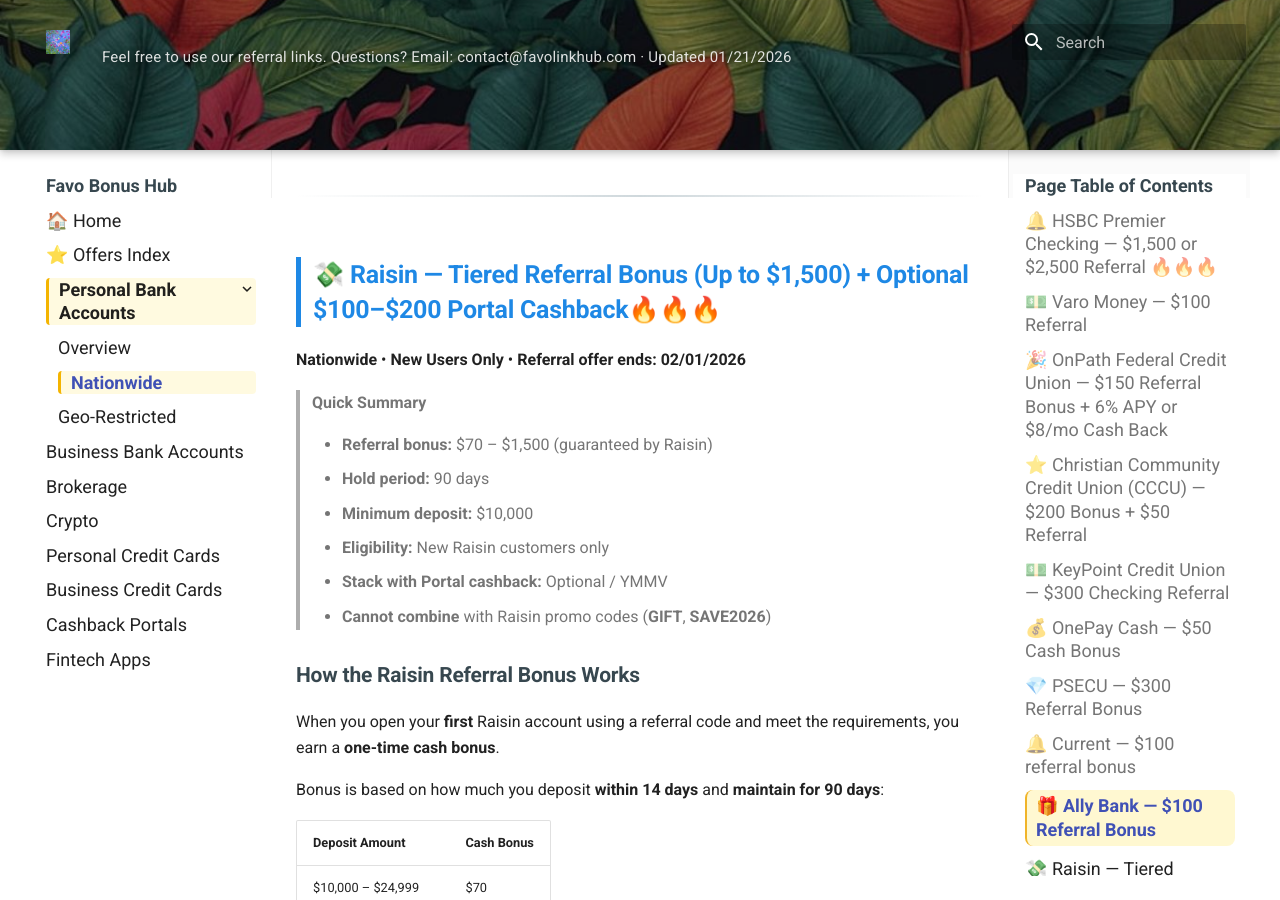
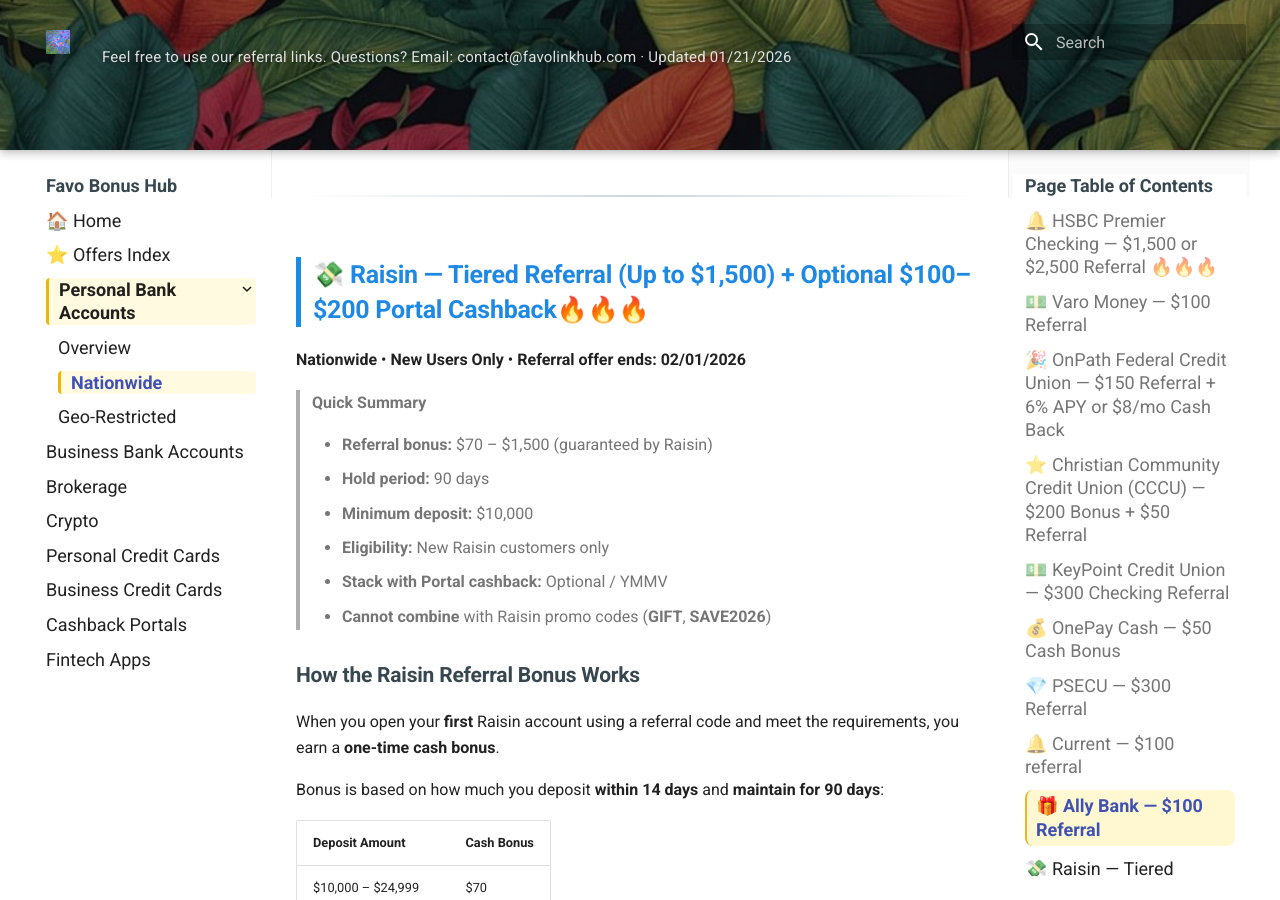
Before and after one commit to whispersofzephyr/favolinkhub-site, an MkDocs documentation site: the page built from docs/personal-bank-nationwide.md, in a window 1280 px wide and 900 px high, scrolled down 14250 px. Built offline with MkDocs 1.6.1 and Material for MkDocs 9.7.7, drawn with Linux system fonts in a browser that asks for light colours; some of the changed text lies outside the part shown.

Commit message:
Update personal-bank-nationwide.md

```diff
--- a/docs/personal-bank-nationwide.md
+++ b/docs/personal-bank-nationwide.md
@@ -158,7 +158,7 @@ Balances may be combined across:
 
 ---
 
-## 🎉 OnPath Federal Credit Union — $150 Referral Bonus + 6% APY or $8/mo Cash Back
+## 🎉 OnPath Federal Credit Union — $150 Referral + 6% APY or $8/mo Cash Back
 **Nationwide** • **No Expiration Date**
 
 > **Quick Summary**
@@ -383,7 +383,7 @@ Open a **OnePay Cash** account using the referral link below and **earn $50 cash
 
 ---
 
-## 💎 PSECU — $300 Referral Bonus
+## 💎 PSECU — $300 Referral
 **Nationwide** • **Expires 12/31/2026**
 
 > **Quick Summary**
@@ -438,7 +438,7 @@ You are **NOT eligible** if **any** of the following apply:
 
 ---
 
-## 🔔 Current — $100 referral bonus
+## 🔔 Current — $100 referral
 **Nationwide** • **New User Only** • **No stated expiration date (subject to change)**
 
 Open a **new Current account** and get **$100** when you receive a **$200+ qualifying direct deposit** within **45 days**.
@@ -454,7 +454,7 @@ Open a **new Current account** and get **$100** when you receive a **$200+ quali
 
 ---
 
-## 🎁 Ally Bank — $100 Referral Bonus
+## 🎁 Ally Bank — $100 Referral
 **Nationwide** • **Checking or Savings** • **Expires: 12/31/2026**
 
 > **Important:** You are eligible for **one** welcome bonus only. Choose **either Savings or Spending**, not both.
@@ -497,7 +497,7 @@ Referral link: [Enroll here](https://ally.com/referral?code=4T6Q5X5B4M&CP=WebApp
 
 ---
 
-## 💸 Raisin — Tiered Referral Bonus (Up to $1,500) + Optional $100–$200 Portal Cashback🔥🔥🔥
+## 💸 Raisin — Tiered Referral (Up to $1,500) + Optional $100–$200 Portal Cashback🔥🔥🔥
 **Nationwide** • **New Users Only** • **Referral offer ends: 02/01/2026**
 
 > **Quick Summary**
@@ -592,7 +592,7 @@ Per official terms:
 
 ---
 
-## 🌱 FutureCard — $15 Signup Bonus
+## 🌱 FutureCard — $15 Referral
 **Nationwide** • **No Chex / No Credit Check** • **No Expiration Date**
 
 > **Quick Summary**
```
